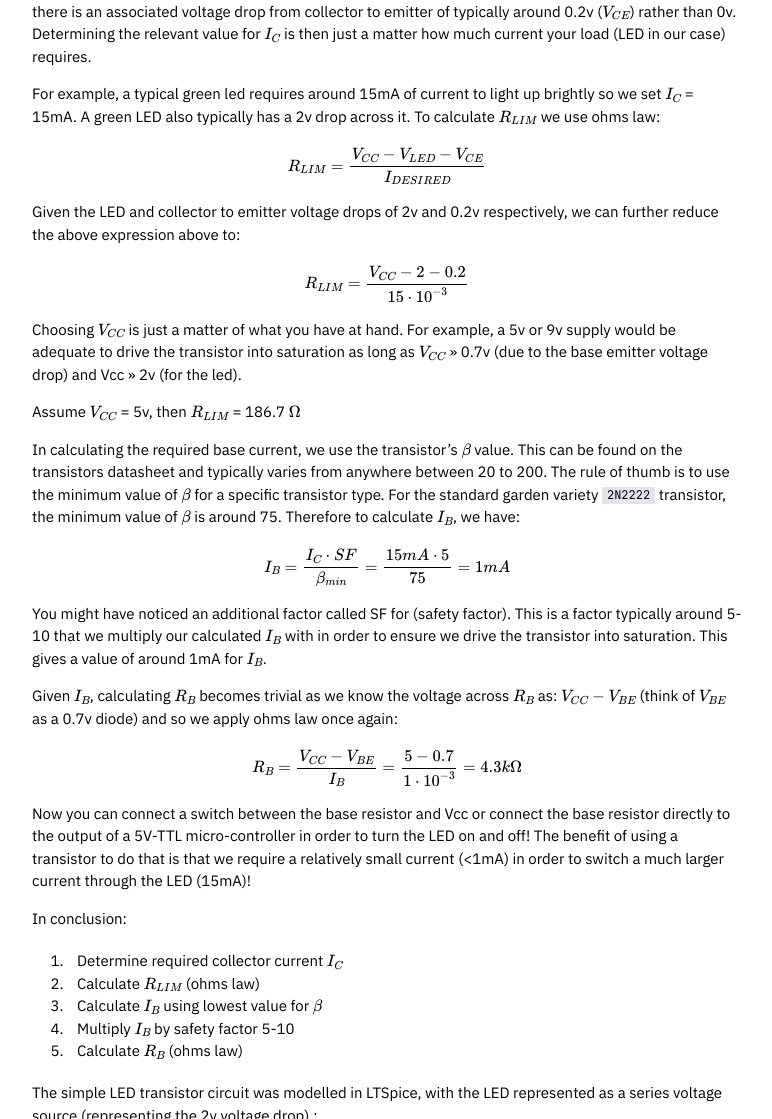
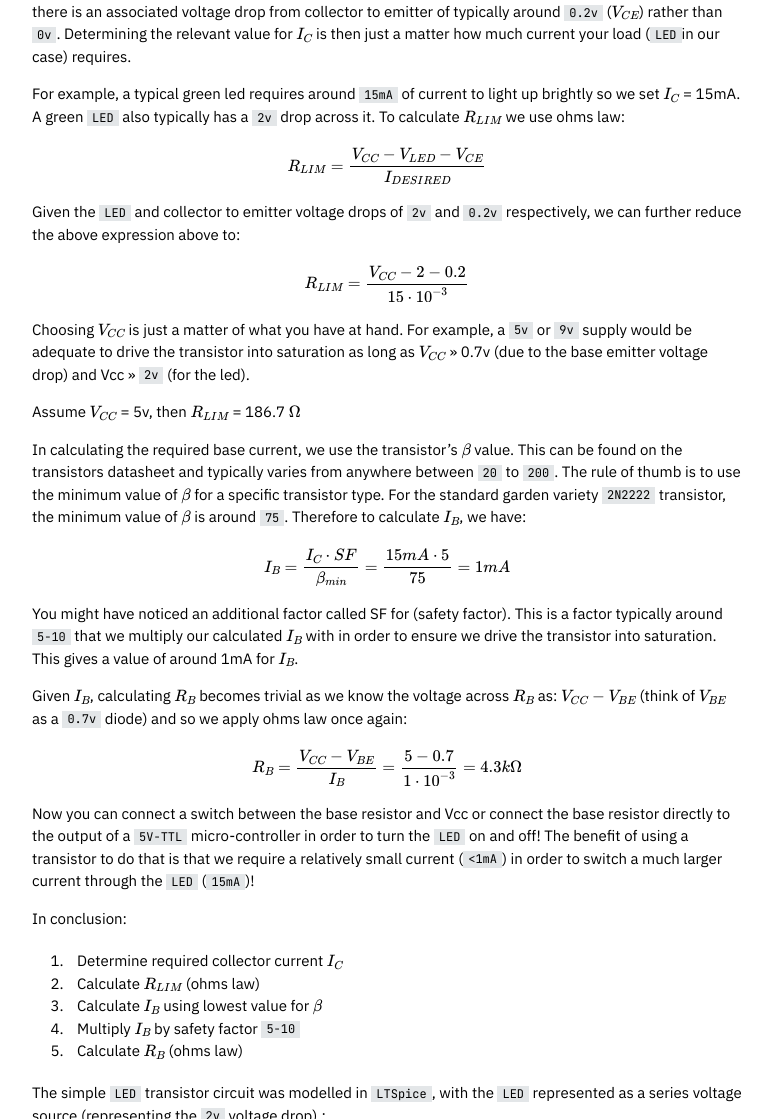
Before and after one commit to microstub/microstub.github.io, a Jekyll site: the page built from _posts/2020-11-03-transistor-design-for-newbies.md, in a window 1280 px wide and 1400 px high, scrolled down 5786 px. Shown: the part 281-1400 px from the top of the window, without its empty margins (253-1025 px from the left). Built offline with Jekyll 4.4.1, drawn with Linux system fonts in a browser that asks for light colours; nearby versions of some CDN libraries; some of the changed text lies outside the part shown.

Commit message:
Update 2020-11-03-transistor-design-for-newbies.md

```diff
--- a/_posts/2020-11-03-transistor-design-for-newbies.md
+++ b/_posts/2020-11-03-transistor-design-for-newbies.md
@@ -69,8 +69,8 @@ that we can control a potentially larger current through the transistor using a
 smaller current through the base (through the application of a base voltage) ,
 this is one of the useful properties of transistors.
 
-Bipolar Junction Transistors (BJTs) usually consists of three semiconductor
-layers which can be of two types: n or p. The individual silicon layers are
+Bipolar Junction Transistors (`BJTs`) usually consists of three semiconductor
+layers which can be of two types: `n` or `p`. The individual silicon layers are
 crystalline structures that have what are known as dopants added to them. These
 are individual elements (phosphorus, boron) added to neutral silicon (and
 replace the corresponding silicon atoms) in order to change the electrical
@@ -88,28 +88,28 @@ structure with a net positive charge, the p type layer.
 In contrast phosphorus [P] dopant has a valency of 5, again there is a mismatch
 (5 > 4) with silicon's valency (4), allowing for the extra electron of
 phosphorus to move freely through the crystal structure and giving the overall
-crystal layer a negative polarity, the n type layer.
+crystal layer a negative polarity, the `n` type layer.
 
 ![enter image description here](https://lunarjournal.github.io/images/3/04.png){:height="200px"}
 
-If we were to place an n region and p region together we would form an
-electronic device known as a diode. A diode is a 2 terminal device (with the n
-side connected to the negative terminal (cathode) and p side connected to the
+If we were to place an `n` region and `p` region together we would form an
+electronic device known as a diode. A diode is a 2 terminal device (with the `n`
+side connected to the negative terminal (cathode) and `p` side connected to the
 positive terminal (anode) ) that only allows current flow in one direction. It
-is also worth nothing that by placing an n and p region next to one another
+is also worth nothing that by placing an `n` and `p` region next to one another
 there is a localised effect at their layer boundary that results in a small
-number of electrons (from the n type region) migrating to the p type region in
+number of electrons (from the `n` type region) migrating to the `p` type region in
 what is known as the depletion region.
 
 ![enter image description here](https://lunarjournal.github.io/images/3/11.jpg){:height="300px"}
 
-The migration of electrons from the n type region to the p type region at the np
+The migration of electrons from the n type region to the `p` type region at the `np`
 boundary sets up what is known as a barrier potential, a secondary electric
-field at the np layer boundary in opposition to the primary E-field (between p
-and n).
+field at the np layer boundary in opposition to the primary E-field (between `p`
+and `n`).
 
-This is the amount of voltage (pressure) required to force n layer electrons
-through the np barrier (the secondary E-field) where they can flow into the
+This is the amount of voltage (pressure) required to force `n` layer electrons
+through the `np` barrier (the secondary E-field) where they can flow into the
 positive terminal (anode) of the diode.
 
 It is equivalent to having a water valve initially shut tight and requiring a
@@ -118,19 +118,19 @@ of garden variety diodes is between 0.3v-0.7v.
 
 ![enter image description here](https://lunarjournal.github.io/images/3/03.gif)
 
-A bipolar junction transistor (BJT) may be viewed as a combination of two diodes
-(shown below for an NPN transistor):
+A bipolar junction transistor (`BJT`) may be viewed as a combination of two diodes
+(shown below for an `NPN` transistor):
 
 ![enter image description here](https://lunarjournal.github.io/images/3/05.gif)
 
-An NPN BJT transistor has two current paths, one from the collector to emitter
+An `NPN` `BJT` transistor has two current paths, one from the collector to emitter
 and the other from the base to emitter. The current flow from collector to
 emitter represents the water flow in the pipe containing the valve, while the
 current flow from base to emitter represents the degree to which the valve is
 open or closed.
 
 You might be wondering why conventional (positive) current flows backwards
-through the base-collector diode (from collector to emitter) for an NPN
+through the base-collector diode (from collector to emitter) for an `NPN`
 transistor. As it turns out, current can actually flow in multiple directions
 through a diode. However it takes much more voltage to 'push' charge through a
 diode in the direction it's meant to block than in the direction it is meant to
@@ -154,9 +154,9 @@ The values of $$V_{CE}$$, $$V_{BE}$$ and $$V_{CB}$$ have predictable
 values for the three modes of operation of a transistor, these are:
 
 * **Cut-off** (The transistor acts as an open circuit; valve closed).
-  $$V_{BE}$$ < 0.7V
+  $$V_{BE}$$ < `0.7V`
 * **Saturation** (The transistor acts as a short circuit; valve completely open)
-  $$V_{BE}$$ >= 0.7V
+  $$V_{BE}$$ >= `0.7V`
 * **Active** (The transistor acts as an amplifier; valve varies between closed
   and completely open)
 
@@ -165,8 +165,8 @@ values for the three modes of operation of a transistor, these are:
 When using a transistor as a switch we place the transistor into one of two
 states: cut-off or saturation.
 
-The following switching circuit is usually employed (with an NPN BJT)  (shown
-together with an LED):
+The following switching circuit is usually employed (with an `NPN` `BJT`)  (shown
+together with an `LED`):
 
 ![enter image description here](https://lunarjournal.github.io/images/3/12.jpg){:height="300px"}
 
@@ -175,7 +175,7 @@ The circuit is seen consisting of a base current limiting resistor $$R_{B}$$
 as well as a collector-emitter current limiting resistor $$R_{LIM}$$.
 
 $$R_{B}$$ serves to set up the correct base current, while $$R_{LIM}$$
-serves to limit the maximum current through the LED (shown in red) when the
+serves to limit the maximum current through the `LED` (shown in red) when the
 transistor is switched fully on (driven into saturation).
 
 To calculate the values for resistors $$R_{B}$$ and $$R_{LIM}$$ we use
@@ -186,79 +186,79 @@ $$ I_{c} = \beta I_{B} $$
 The first question becomes what collector current $$I_{C}$$ we desire. This
 value depends on the device/load you are trying to switch on/off. It is worth
 noting that when a transistor is switched fully on (is in saturation mode) the
-equivalent circuit (simplified) is as follows (shown without the LED, you can
-assume the LED follows resistor $$R_{C}$$):
+equivalent circuit (simplified) is as follows (shown without the `LED`, you can
+assume the `LED` follows resistor $$R_{C}$$):
 
 ![enter image description here](https://lunarjournal.github.io/images/3/08.jpg){:width="450px"}
 
 Thus at the collector a direct connection to ground is made. However this
 connection is not perfect and there is an associated voltage drop from collector
-to emitter of typically around 0.2v ($$V_{CE}$$) rather than 0v. Determining
+to emitter of typically around `0.2v` ($$V_{CE}$$) rather than `0v`. Determining
 the relevant value for $$I_{C}$$ is then just a matter how much current your
-load (LED in our case) requires.
+load (`LED`in our case) requires.
 
-For example, a typical green led requires around 15mA of current to light up
-brightly so we set $$I_{C}$$ = 15mA. A green LED also typically has a 2v
+For example, a typical green led requires around `15mA` of current to light up
+brightly so we set $$I_{C}$$ = 15mA. A green `LED` also typically has a `2v`
 drop across it. To calculate $$R_{LIM}$$ we use ohms law:
 
 $$ R_{LIM} = \frac{V_{CC} - V_{LED} - V_{CE}}{I_{DESIRED}} $$
 
-Given the LED and collector to emitter voltage drops of 2v and 0.2v
+Given the `LED` and collector to emitter voltage drops of `2v` and `0.2v`
 respectively, we can further reduce the above expression above to:
 
 $$ R_{LIM} = \frac{V_{CC} - 2 - 0.2}{15 \cdot 10^{-3}} $$
 
 Choosing $$V_{CC}$$ is just a matter of what you have at hand. For example,
-a 5v or 9v supply would be adequate to drive the transistor into saturation as
+a `5v` or `9v` supply would be adequate to drive the transistor into saturation as
 long as $$V_{CC}$$ >> 0.7v (due to the base emitter voltage drop) and Vcc >>
-2v (for the led).
+`2v` (for the led).
 
 Assume $$V_{CC}$$ = 5v, then $$R_{LIM}$$ = 186.7 $$\Omega$$
 
 In calculating the required base current, we use the transistor's $$\beta$$ value. This
 can be found on the transistors datasheet and typically varies from anywhere
-between 20 to 200. The rule of thumb is to use the minimum value of $$\beta$$ for a
+between `20` to `200`. The rule of thumb is to use the minimum value of $$\beta$$ for a
 specific transistor type. For the standard garden variety `2N2222` transistor, the
-minimum value of $$\beta$$ is around 75. Therefore to calculate $$I_{B}$$, we have:
+minimum value of $$\beta$$ is around `75`. Therefore to calculate $$I_{B}$$, we have:
 
 $$ I_{B} = \frac{I_{C} \cdot SF}{\beta_{min}} = \frac{15mA \cdot 5}{75} = 1mA $$
 
 You might have noticed an additional factor called SF for (safety factor). This
-is a factor typically around 5-10 that we multiply our calculated $$I_{B}$$
+is a factor typically around `5-10` that we multiply our calculated $$I_{B}$$
 with in order to ensure we drive the transistor into saturation. This gives a
 value of around 1mA for $$I_{B}$$.
 
 Given $$I_{B}$$, calculating $$R_{B}$$ becomes trivial as we know the
 voltage across $$R_{B}$$ as: $$V_{CC} - V_{BE}$$ (think of
-$$V_{BE}$$ as a 0.7v diode) and so we apply ohms law once again:
+$$V_{BE}$$ as a `0.7v` diode) and so we apply ohms law once again:
 
 $$ R_{B} = \frac{V_{CC} - V_{BE}}{I_{B}} = \frac{5-0.7}{1 \cdot 10^{-3}} = 4.3k\Omega $$
 
 Now you can connect a switch between the base resistor and Vcc or connect the
-base resistor directly to the output of a 5V-TTL micro-controller in order to
-turn the LED on and off! The benefit of using a transistor to do that is that we
-require a relatively small current (<1mA) in order to switch a much larger
-current through the LED (15mA)!
+base resistor directly to the output of a `5V-TTL` micro-controller in order to
+turn the `LED` on and off! The benefit of using a transistor to do that is that we
+require a relatively small current (`<1mA`) in order to switch a much larger
+current through the `LED` (`15mA`)!
 
 In conclusion:
 1. Determine required collector current $$I_{C}$$
 2. Calculate $$R_{LIM}$$ (ohms law)
 3. Calculate $$I_{B}$$ using lowest value for $$\beta$$
-4. Multiply $$I_{B}$$ by safety factor 5-10
+4. Multiply $$I_{B}$$ by safety factor `5-10`
 5. Calculate $$R_{B}$$ (ohms law)
 
-The simple LED transistor circuit was modelled in LTSpice, with the LED
-represented as a series voltage source (representing the 2v voltage drop).:
+The simple `LED` transistor circuit was modelled in `LTSpice`, with the `LED`
+represented as a series voltage source (representing the `2v` voltage drop).:
 
 ![enter image description here](https://lunarjournal.github.io/images/3/18.png){:width="400px"}
 
- A simulation of the DC operating point of the circuit yielded:
+ A simulation of the `DC` operating point of the circuit yielded:
 
 ![enter image description here](https://lunarjournal.github.io/images/3/19.png){:height="200px"}
 
-Here we can see the ~1mA base current ($$I_{b}$$) driving ~15mA collector
-($$I_{C}$$) current. All current values are shown in S.I units of amperes
-(A).
+Here we can see the `~1mA` base current ($$I_{b}$$) driving `~15mA` collector
+($$I_{C}$$) current. All current values are shown in `S.I` units of amperes
+(`A`).
 
 # Transistor as an amplifier
 
@@ -335,7 +335,7 @@ large value of $$R_{L}$$ choose $$R_{c} \ll R_{L}$$.
 For the purposes of our example we assume $$R_{L} = 100k\Omega$$. We then choose
 $$R_{c} = 5k\Omega$$
 
-Next we determine the maximum AC gain possible given a fixed $$z_{out}$$:
+Next we determine the maximum `AC` gain possible given a fixed $$z_{out}$$:
 
 $$ A_{v} = \frac{0.7(\frac{V_{CC}}{2})}{0.025} $$
 
@@ -343,44 +343,44 @@ It is usually good practice to give 30% of $$\frac{V_{CC}}{2}$$ to $$R_{e}$$ and
 ratios of $$V_{CC}(R_{e})$$ to $$V_{CC}(R_{c})$$ might lead to higher ac gain ($$A_{v}$$) but
 could sacrifice operational stability as a result.
 
-Given $$V_{CC}$$ = 5V, we get $$A_{v}$$ = 70. This is the highest
+Given $$V_{CC}$$ = `5V`, we get $$A_{v}$$ = `70`. This is the highest
 expected voltage gain for this amplifier.
 
 We know that:
 
 $$ I_{E} \approx I_{C} \approx \frac{0.025 A_{v}}{z_{out}} $$
 
-Thus, given $$A_{v}$$= 70, $$z_{out} = 5k\Omega$$ we have $$I_{E}$$ =
-0.35mA. We are now able to calculate $$R_{e}$$:
+Thus, given $$A_{v}$$ = `70`, $$z_{out} = 5k\Omega$$ we have $$I_{E}$$ =
+`0.35mA`. We are now able to calculate $$R_{e}$$:
 
 $$ R_{e} = \frac{0.3(\frac{V_{CC}}{2})}{I_{E}} $$
 
-For $$V_{CC}$$= 5V, $$I_{E}$$ = 0.35mA we get  $$R_{e} \approx 2.1k\Omega$$.
+For $$V_{CC}$$ = `5V`, $$I_{E}$$ = `0.35mA` we get  $$R_{e} \approx 2.1k\Omega$$.
 
-A useful parameter for common emitter configuration is the AC input impedance
-(looking in from C3)  and is given by:
+A useful parameter for common emitter configuration is the `AC` input impedance
+(looking in from `C3`) and is given by:
 
 $$ z_{in} = (\frac{1}{R_{1}} + \frac{1}{R_{2}} + \frac{1}{R_{base}})^{-1} $$
 
-Here $$R_{base}$$ represents the AC input impedance of transistor Q1
+Here $$R_{base}$$ represents the AC input impedance of transistor `Q1`
 (looking into the base):
 
 $$ R_{base} = \beta \cdot r'e $$
 
-We know how to calculate r'e from earlier and we use the minimum value of $$\beta$$ (75
+We know how to calculate `r'e` from earlier and we use the minimum value of $$\beta$$ (`75`
 for `2N2222`) to calculate $$R_{base}$$:
 
-$$ R_{base} = 75 \cdot \frac{25}{0.35} $$
+$$ R_{base} = `75` \cdot \frac{25}{0.35} $$
 
 Thus $$R_{base} = 5.4k\Omega$$
 
-Returning to our DC analysis, we calculate the expected voltage at the
+Returning to our `DC` analysis, we calculate the expected voltage at the
 transistor base:
 
 $$ V_{B} = V_{Re} + 0.7 $$
 
-We know that $$V_{Re}$$ is 30% of $$\frac{V_{CC}}{2}$$, which gives $$V_{B}$$ = 1.45V.
-Now given $$I_{E}$$ = 0.35mA we can again use our minimum value for $$\beta$$ to
+We know that $$V_{Re}$$ is `30%` of $$\frac{V_{CC}}{2}$$, which gives $$V_{B}$$ = `1.45V`.
+Now given $$I_{E}$$ = `0.35mA` we can again use our minimum value for $$\beta$$ to
 calculate our required base current:
 
 $$ I_{B} = \frac{0.35 mA}{75} $$
@@ -393,9 +393,9 @@ operating point of the amplifier circuit.
 
 In order to ensure a stable operating point we 'stiffen' the voltage divider by
 ensuring the only a small fraction of the total resistor divider current flows
-into the base of transistor Q1.
+into the base of transistor `Q1`.
 
-A good rule of thumb is to allow for 1% of the total divider current to pass
+A good rule of thumb is to allow for `1%` of the total divider current to pass
 into the base of the transistor.
 
 $$ \frac{1}{100} \cdot I_{R_{1}} = 4.57uA $$
```
Also changed, not shown: other parts of _posts/2020-11-03-transistor-design-for-newbies.md (+31 -31 lines).
